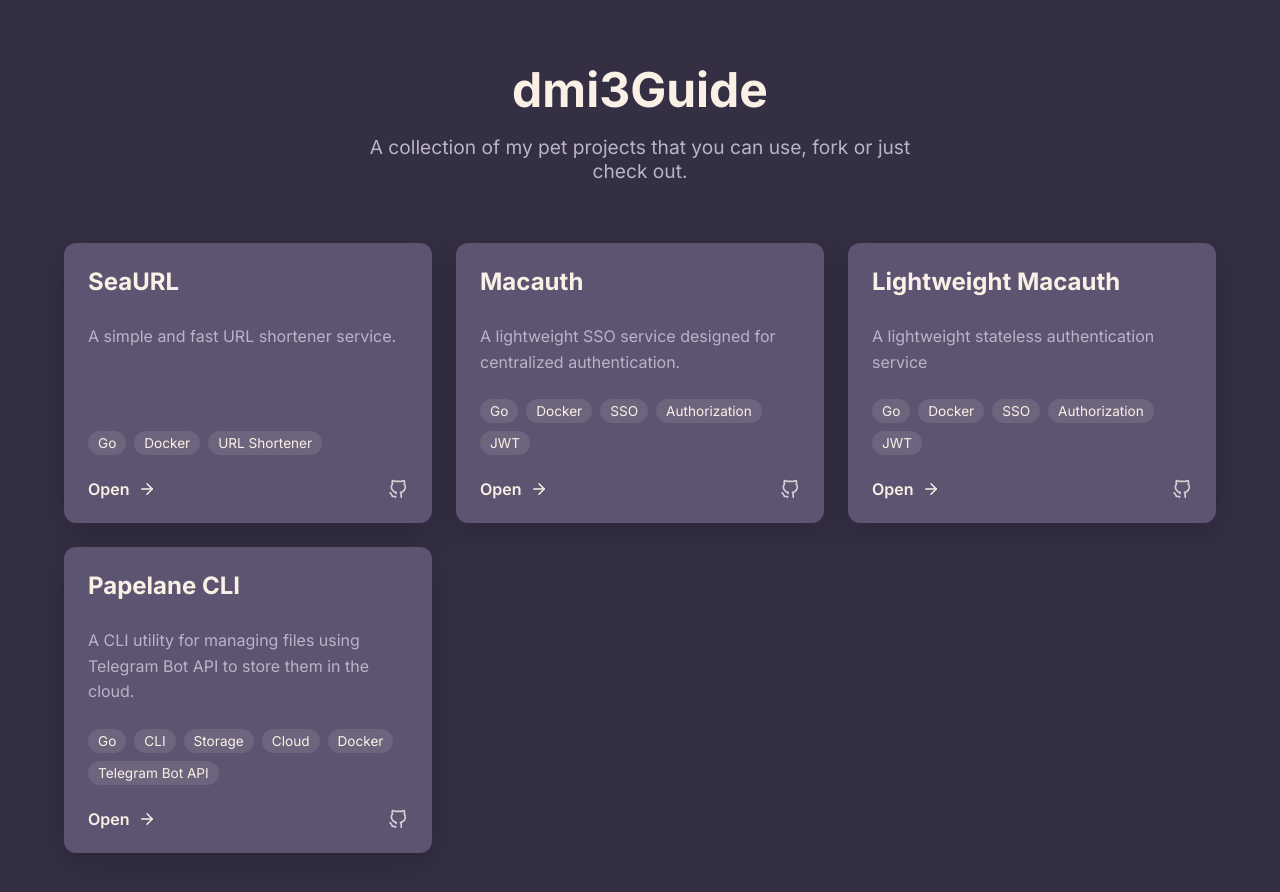
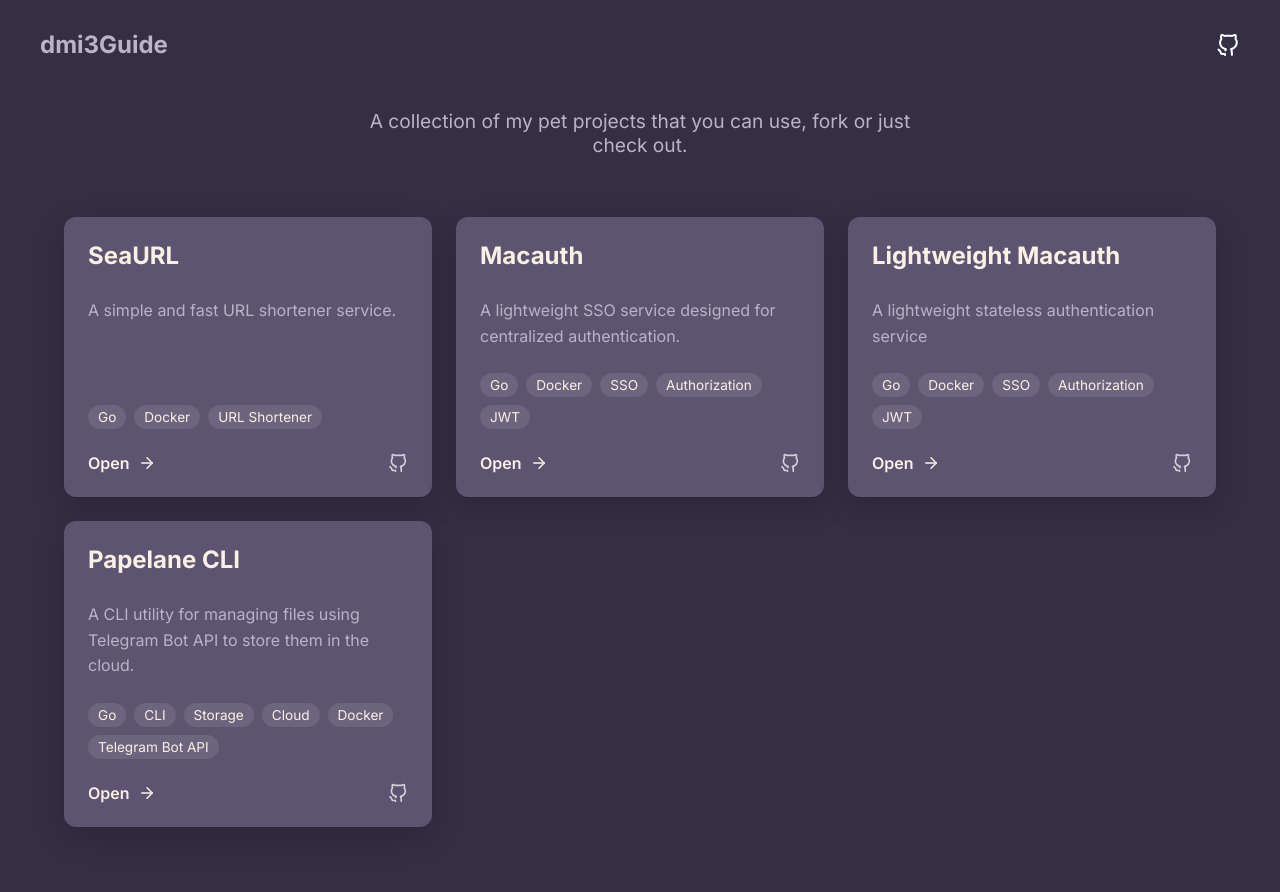
Before and after one commit to dmi3midd/dmi3guide, a React (Vite) app: page / in a window 1280 px wide. Shown: the top 892 px of the page. Built offline with nearby package versions, Linux system fonts and the light colour scheme.

Commit message:
feat: redesign homepage layout and add GitHub profile link to header.

```diff
--- a/src/pages/HomePage.tsx
+++ b/src/pages/HomePage.tsx
@@ -1,6 +1,7 @@
 import React from 'react';
 import { motion } from 'framer-motion';
 import { Loader } from 'lucide-react';
+import githubIcon from '../assets/github.svg';
 import ProjectList from '../components/ProjectList';
 import { useProjects } from '../hooks/useProjects';
 
@@ -14,20 +15,66 @@ const HomePage: React.FC = () => {
       exit={{ opacity: 0 }}
       transition={{ duration: 0.3 }}
       style={{
+        width: '100%',
+      }}
+    >
+      <header style={{
+        display: 'flex',
+        justifyContent: 'space-between',
+        alignItems: 'center',
+        padding: '30px 40px',
+        marginBottom: '20px',
+        width: '100%',
+        boxSizing: 'border-box'
+      }}>
+        <motion.div
+          initial={{ x: -20, opacity: 0 }}
+          animate={{ x: 0, opacity: 1 }}
+          transition={{ delay: 0.1, duration: 0.5 }}
+          style={{ fontSize: '1.5rem', fontWeight: 'bold' }}
+        >
+          dmi3Guide
+        </motion.div>
+
+        <motion.div
+          initial={{ x: 20, opacity: 0 }}
+          animate={{ x: 0, opacity: 1 }}
+          transition={{ delay: 0.1, duration: 0.5 }}
+          style={{ display: 'flex', gap: '16px', alignItems: 'center' }}
+        >
+          {/* Future links can be added here */}
+          <a
+            href="https://github.com/dmi3midd"
+            target="_blank"
+            rel="noopener noreferrer"
+            aria-label="GitHub Profile"
+            style={{
+              display: 'flex',
+              alignItems: 'center',
+              color: 'var(--text-main)',
+              textDecoration: 'none',
+              transition: 'opacity 0.2s ease'
+            }}
+          >
+            <img
+              src={githubIcon}
+              alt="GitHub"
+              style={{
+                width: '24px',
+                height: '24px',
+                filter: 'invert(1) brightness(2)'
+              }}
+            />
+          </a>
+        </motion.div>
+      </header>
+
+      <div style={{
         maxWidth: '1200px',
         margin: '0 auto',
-        padding: '60px 24px',
-      }}
-    >
-      <header style={{ marginBottom: '60px', textAlign: 'center' }}>
-        <motion.h1
-          initial={{ y: -20, opacity: 0 }}
-          animate={{ y: 0, opacity: 1 }}
-          transition={{ delay: 0.1, duration: 0.5 }}
-          style={{ fontSize: '3rem', marginBottom: '16px' }}
-        >
-          dmi3Guide
-        </motion.h1>
+        padding: '0 24px 60px',
+      }}>
+        <div style={{ textAlign: 'center', marginBottom: '60px' }}>
           <motion.p
             initial={{ y: -20, opacity: 0 }}
             animate={{ y: 0, opacity: 1 }}
@@ -36,7 +83,7 @@ const HomePage: React.FC = () => {
           >
             A collection of my pet projects that you can use, fork or just check out.
           </motion.p>
-      </header>
+        </div>
 
         <main>
           {loading ? (
@@ -54,6 +101,7 @@ const HomePage: React.FC = () => {
             <ProjectList projects={projects} />
           )}
         </main>
+      </div>
     </motion.div>
   );
 };
```
Lines whose indentation alone changed are shown as unchanged.
